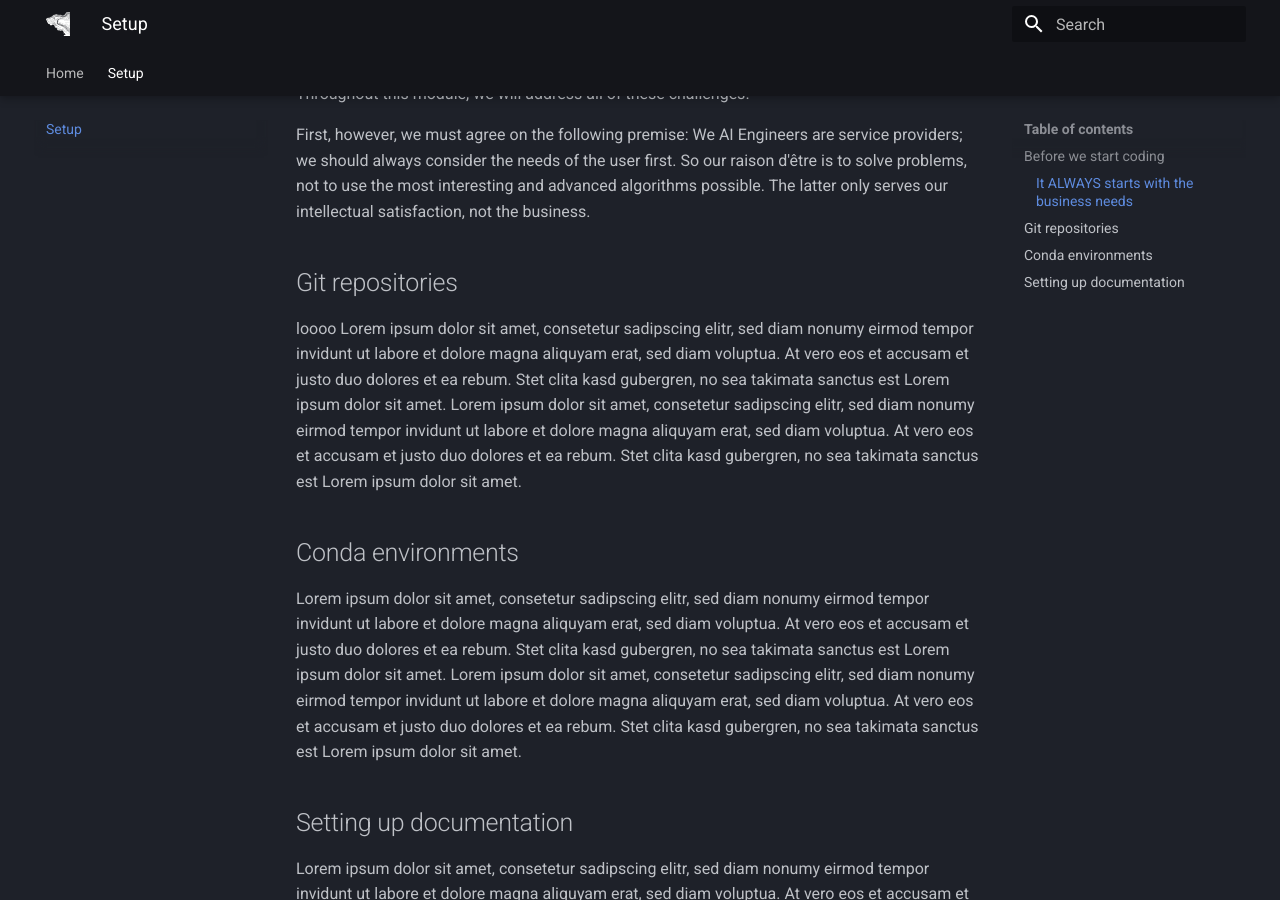
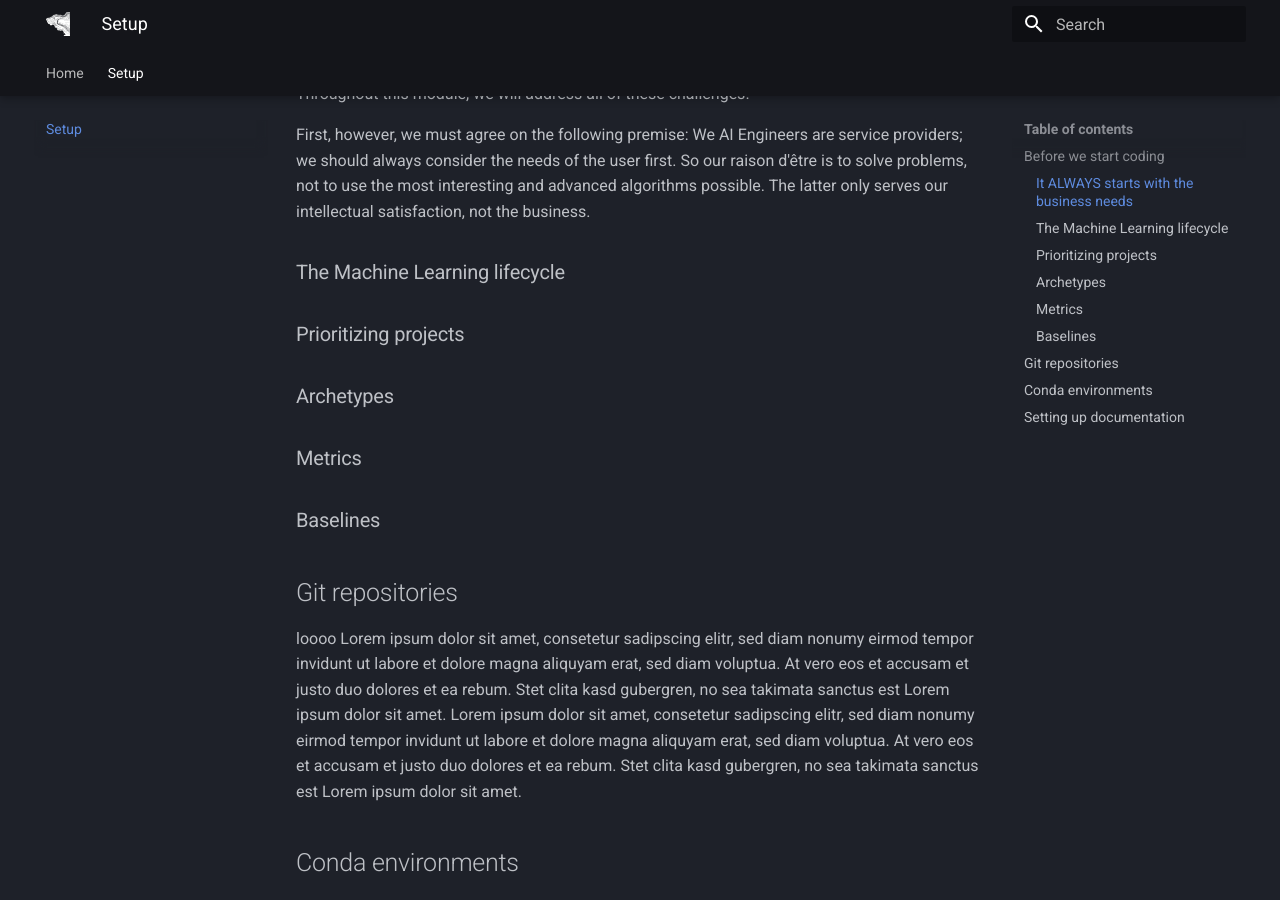
Before and after one commit to soltheaeon/mlops, an MkDocs documentation site: the page built from docs/setup.md, in a window 1280 px wide and 900 px high, scrolled down 572 px. Built offline with MkDocs 1.6.1 and Material for MkDocs 9.7.7, drawn with Linux system fonts in a browser that asks for light colours.

Commit message:
edit setup.md

```diff
--- a/docs/setup.md
+++ b/docs/setup.md
@@ -19,6 +19,16 @@ Throughout this module, we will address all of these challenges.
 
 First, however, we must agree on the following premise: We AI Engineers are service providers; we should always consider the needs of the user first. So our raison d'être is to solve problems, not to use the most interesting and advanced algorithms possible. The latter only serves our intellectual satisfaction, not the business.
 
+### The Machine Learning lifecycle
+
+### Prioritizing projects
+
+### Archetypes
+
+### Metrics
+
+### Baselines
+
 ## Git repositories
 
 loooo Lorem ipsum dolor sit amet, consetetur sadipscing elitr, sed diam nonumy eirmod tempor invidunt ut labore et dolore magna aliquyam erat, sed diam voluptua. At vero eos et accusam et justo duo dolores et ea rebum. Stet clita kasd gubergren, no sea takimata sanctus est Lorem ipsum dolor sit amet. Lorem ipsum dolor sit amet, consetetur sadipscing elitr, sed diam nonumy eirmod tempor invidunt ut labore et dolore magna aliquyam erat, sed diam voluptua. At vero eos et accusam et justo duo dolores et ea rebum. Stet clita kasd gubergren, no sea takimata sanctus est Lorem ipsum dolor sit amet.
```
Also changed, not shown: site/search/search_index.json, site/setup/index.html, 1 other file.
